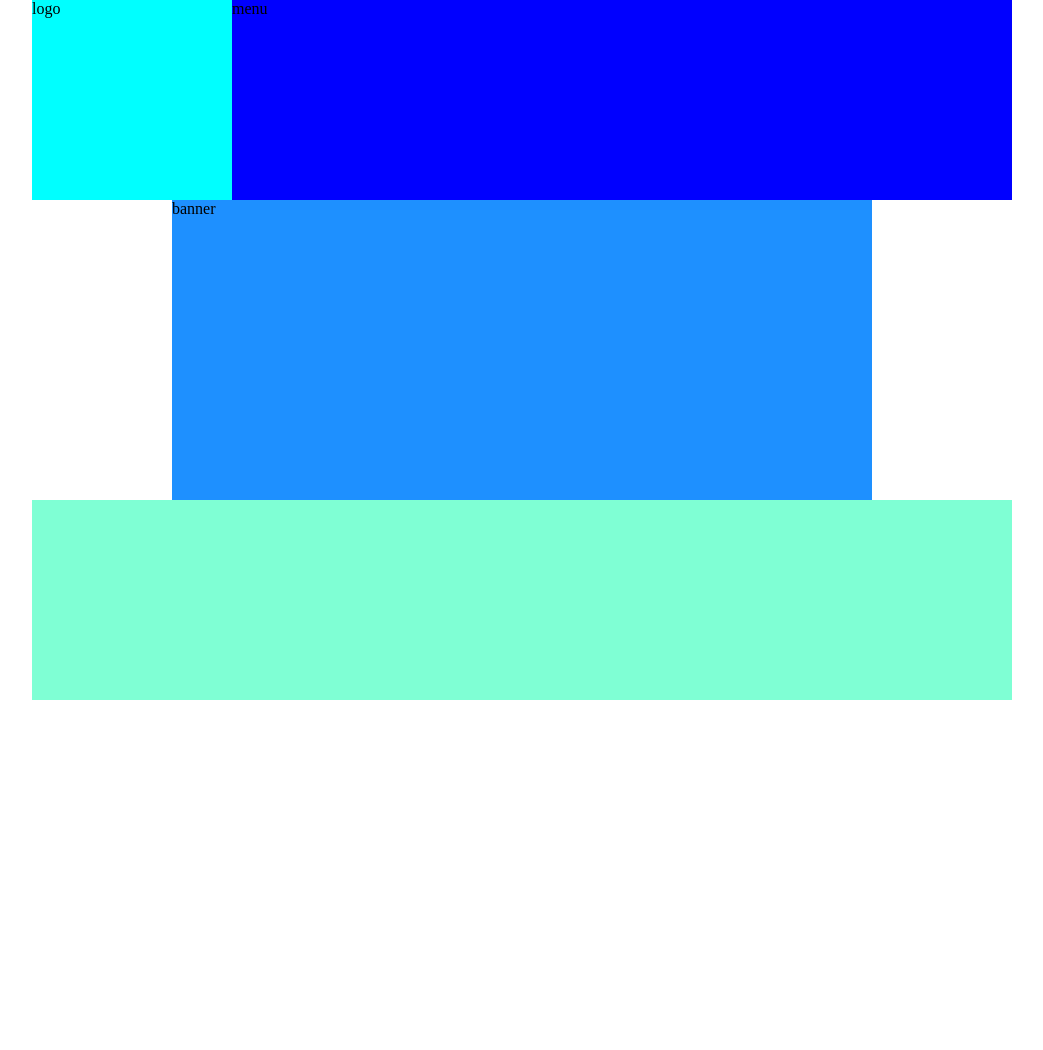
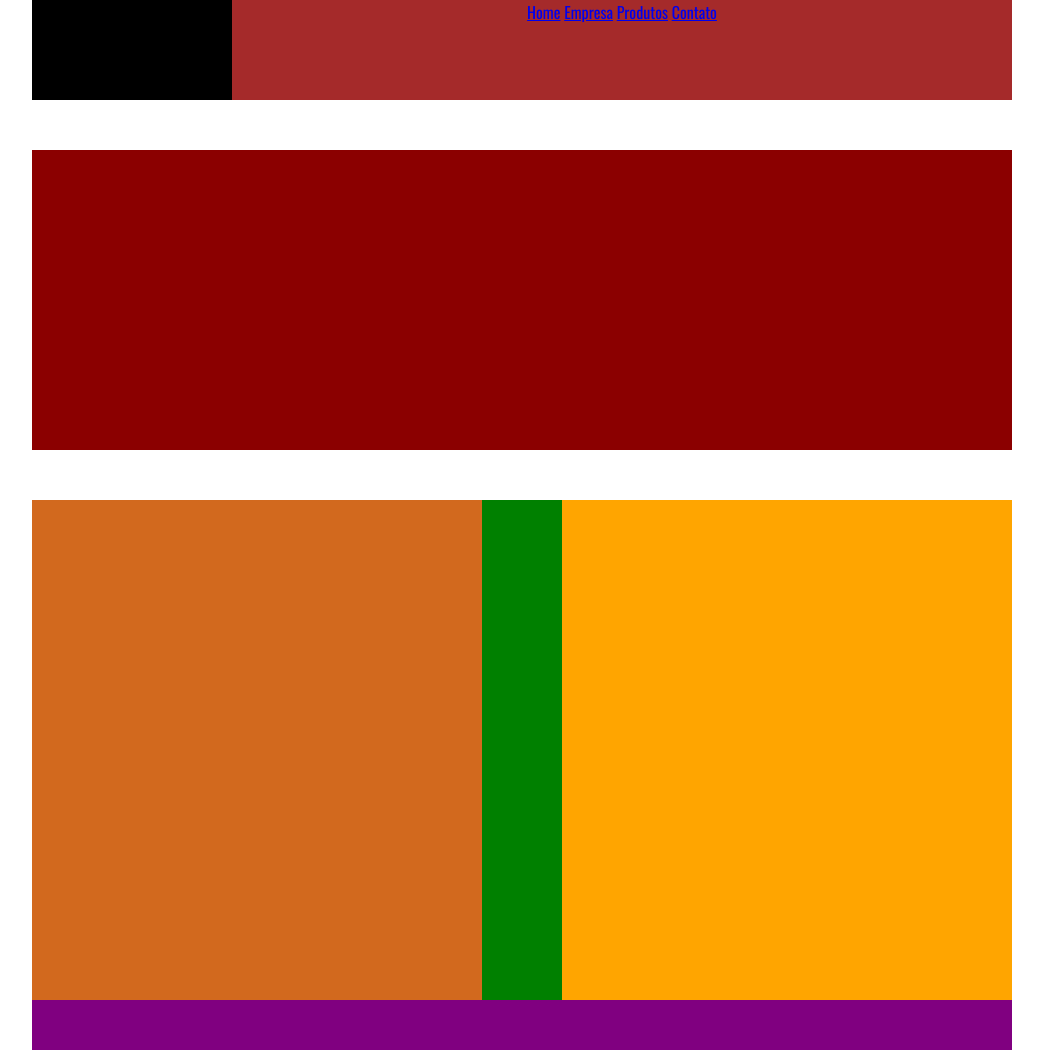
Before and after one commit to CassioGear/senac, a plain HTML site: page index.html in a window 1280 px wide. Shown: the whole page, without its empty margins (118-1161 px from the left). Before the commit the page ends 800 px from the top, so only its background shows below. Drawn offline with nearby package versions, Linux system fonts and the light colour scheme.

Commit message:
Add files via upload

```diff
--- a/index.html
+++ b/index.html
@@ -1,25 +1,32 @@
 <!DOCTYPE html>
-<html lang="pt-br">
+<html lang="en">
 <head>
     <meta charset="UTF-8">
     <meta name="viewport" content="width=device-width, initial-scale=1.0">
     <link rel="stylesheet" type="text/css" href="style.css">
-    <title>Document</title>
-</head>
-<body><!DOCTYPE html>
-<html lang="pt-br">
-<head>
-    <meta charset="UTF-8">
-    <meta name="viewport" content="width=device-width, initial-scale=1.0">
-    <link rel="stylesheet" type="text/css" href="Aula.css">
+    <link rel="preconnect" href="https://fonts.googleapis.com">
+    <link rel="preconnect" href="https://fonts.gstatic.com" crossorigin>
+    <link href="https://fonts.googleapis.com/css2?family=Oswald:wght@200..700&display=swap" rel="stylesheet">
     <title>Document</title>
 </head>
 <body>
     <div id="topo">
-        <div id="logo">logo</div>
-        <div id="menu">menu</div>
+        <div id="menu">
+            <a href="#">Home</a>
+            <a href="#">Empresa</a>
+            <a href="#">Produtos</a>
+            <a href="#">Contato</a>
+        </div>
+        <div id="logo"></div>
+
     </div>
-    <div id="banner">banner</div>
-    <div id="topoContainer"></div>
+    <div id="banner"></div>
+    <div id="conteudoSite">
+        <div id="esquerda"></div>
+        <div id="direita">
+         </div>
+         <div id="rodape"></div>
+    </div>
+
 </body>
 </html>
--- a/style.css
+++ b/style.css
@@ -1,33 +1,58 @@
  body {
     margin: 0px;
     padding: 0px;
+    font-family: "Oswald", sans-serif;
 }
-#topo {
+#topo{
     width: 980px;
     height: 100px;
-    background-color: aquamarine;
+    background-color: darkcyan;
     margin: auto;
 }
-#logo {
+#logo{
     width: 200px;
-    height: 200px;
-    background-color: goldenrod;
+    height:100px;
+    background-color: black;
     float: left;
 }
-#menu {
+#menu{
     width: 780px;
     height: 100px;
-    background-color: chartreuse;
+    background-color: brown;
+    float: right;
+    text-align: center;
+}
+#banner{
+    width: 980px;
+    height: 300px;
+    background-color: darkred;
+    margin: auto;
+    margin-top: 50px;
+}
+#conteudoSite{
+    width: 980px;
+    height: 500px;
+    background-color: green;
+    margin: auto;
+    margin-top: 50px;
+}
+#esquerda{
+    width: 450px;
+    height: 500px;
+    background-color: chocolate;
+    float: left;
+}
+#direita{
+    width: 450px;
+    height: 500px;
+    background-color: orange;
     float: right;
 }
-#banner {
-    width: 700px;
-    height: 400px;
-    background-color: dodgerblue;
+#rodape{
+    width: 980px;
+    height: 50px;
+    background-color: purple;
     margin: auto;
+    margin-top: 50px;
+    clear: both;
 }
-#topoContainer{
-    width: 980px;
-    height: 00px;
-    margin: auto;
-}
```
